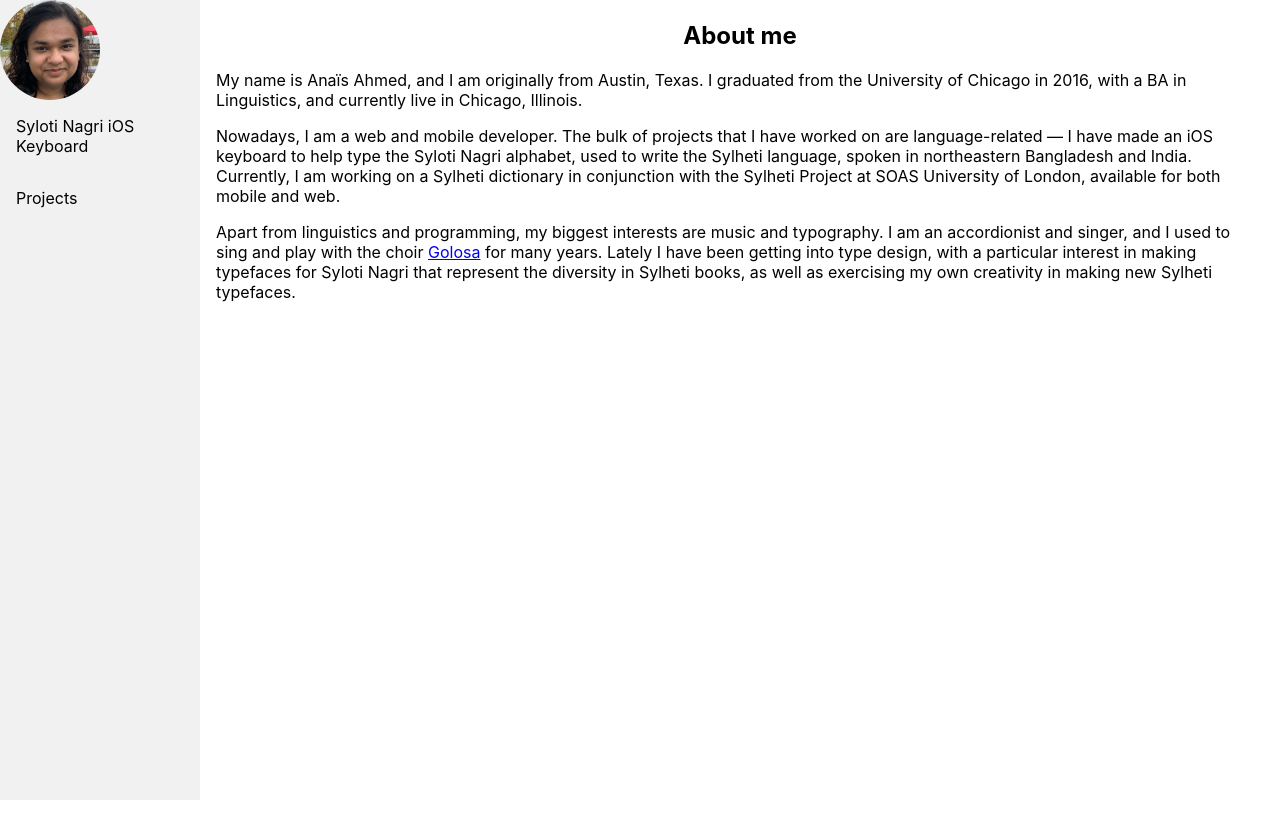
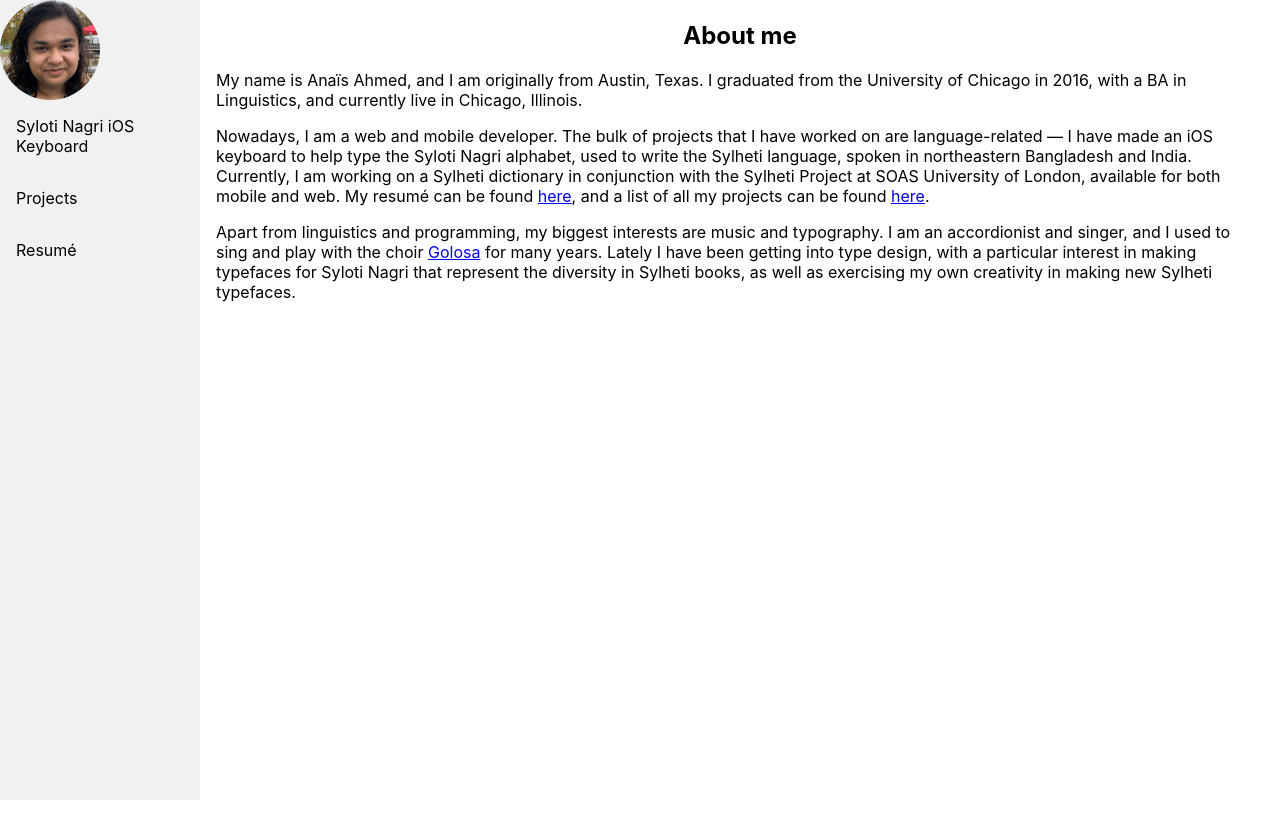
Before and after one commit to ananari/ananari-heroku, a React (Create React App) app: page / in a window 1280 px wide. Shown: the top 838 px of the page. Built offline with nearby package versions, Linux system fonts and the light colour scheme.

Commit message:
adds resumé

```diff
--- a/src/Home.js
+++ b/src/Home.js
@@ -1,4 +1,5 @@
 import "./Home.css"
+import resumé from "./resumé.pdf";
 
 function Home() {
     return (
@@ -16,7 +17,10 @@ function Home() {
                 used to write the Sylheti language, spoken in north­eastern
                 Bangladesh and India. Currently, I am working on a Sylheti
                 dic­tionary in conjunction with the Sylheti Project at SOAS
-                University of London, available for both mobile and web.
+                University of London, available for both mobile and web. My
+                resumé can be found <a href={resumé} target="_blank" rel="noreferrer">here</a>,
+                and a list of all my projects can be found <a href="/projects">
+                here</a>.
              </p>
              <p>
                 Apart from linguistics and programming, my biggest interests
--- a/src/Sidebar.js
+++ b/src/Sidebar.js
@@ -1,6 +1,7 @@
 import React from 'react';
 import mecropped from './mecropped.jpg';
 import './Sidebar.css';
+import resumé from "./resumé.pdf"
 
 function Sidebar() {
     return (
@@ -12,6 +13,7 @@ function Sidebar() {
             </div>
             <a className="item" href="/sylotikeyboard">Syloti Nagri iOS Keyboard</a>
             <a className="item" href="/projects">Projects</a>
+            <a className="item" href={resumé} target="_blank" rel="noreferrer">Resumé</a>
         </nav>
     )
 }
```
Also changed, not shown: 2 other files (tests, documents, lock files or other folders).
